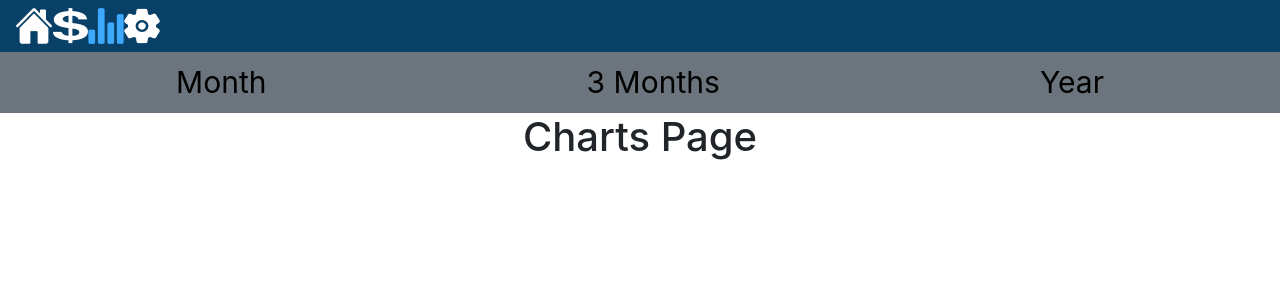
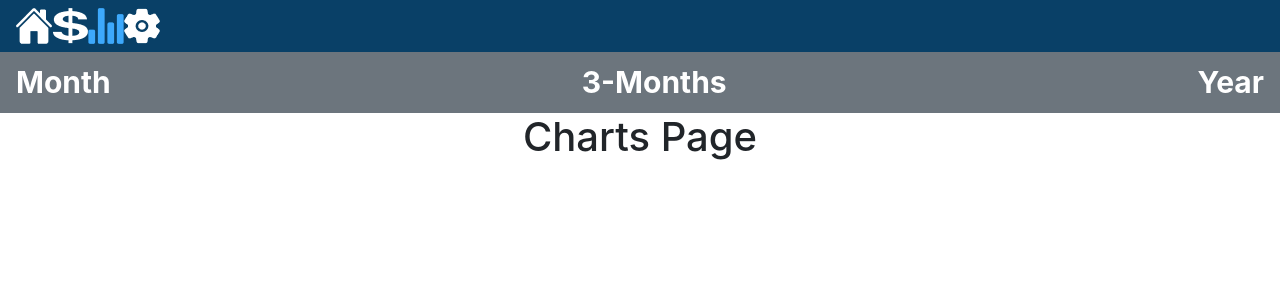
Before and after one commit to Alef5750/SpenderApp, a React (Create React App) app in the folder spender-frontend/: page /charts in a window 1280 px wide. Shown: the top 300 px of the page. Built offline with nearby package versions, Linux system fonts and the light colour scheme.

Commit message:
adjusting text in ChartsNav.jsx

```diff
--- a/spender-frontend/src/components/chartsNav.jsx
+++ b/spender-frontend/src/components/chartsNav.jsx
@@ -17,12 +17,12 @@ export default function ChartsNav() {
     if (location.pathname === "/charts/year") Year = On;
     else Year = Off;
     return (
-        <Navbar bg="secondary" sticky="top" expand="sm" className="py-2 justify-content-around">
+        <Navbar bg="secondary" sticky="top" expand="sm" className="py-2 justify-content-between">
             <NavLink to="/charts/month" className="text-decoration-none">
                 <span className={Month}>Month</span>
             </NavLink>
             <NavLink to="/charts/3months" className="text-decoration-none">
-                <span className={Months}>3 Months</span>
+                <span className={Months}>3-Months</span>
             </NavLink>
             <NavLink to="/charts/year" className="text-decoration-none">
                 <span className={Year}>Year</span>
--- a/spender-frontend/src/styles/ChartsNav.module.css
+++ b/spender-frontend/src/styles/ChartsNav.module.css
@@ -1,8 +1,18 @@
 .On{
-    color: white !important;
     font-size: 30px;
+    font-style: normal;
+    font-weight: bold;
+    /* display: flex; */
+    /* align-items: center; */
+    /* text-align: center; */
+    color: #094067 !important;
 }
 .Off{
-    color: black !important;
+    font-style: normal;
+    font-weight: bold;
     font-size: 30px;
+    /* display: flex; */
+    /* align-items: center; */
+    /* text-align: center; */
+    color: white;
 }
```
